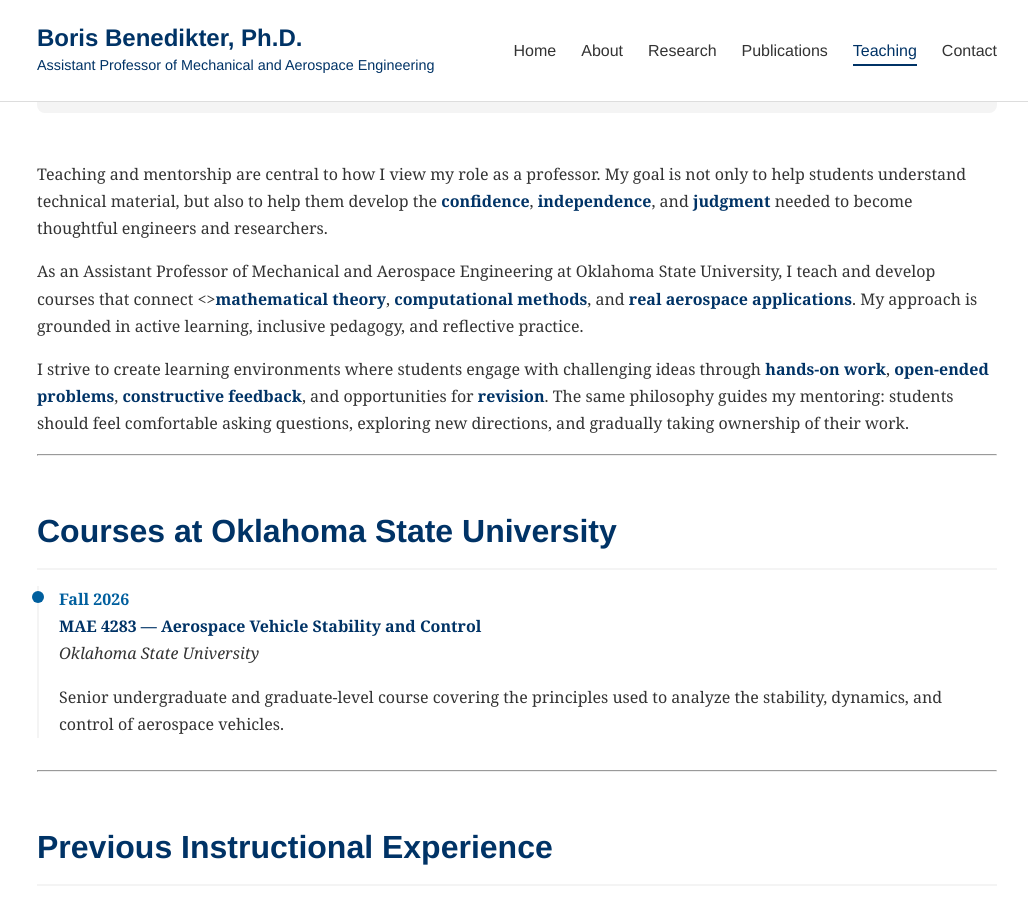
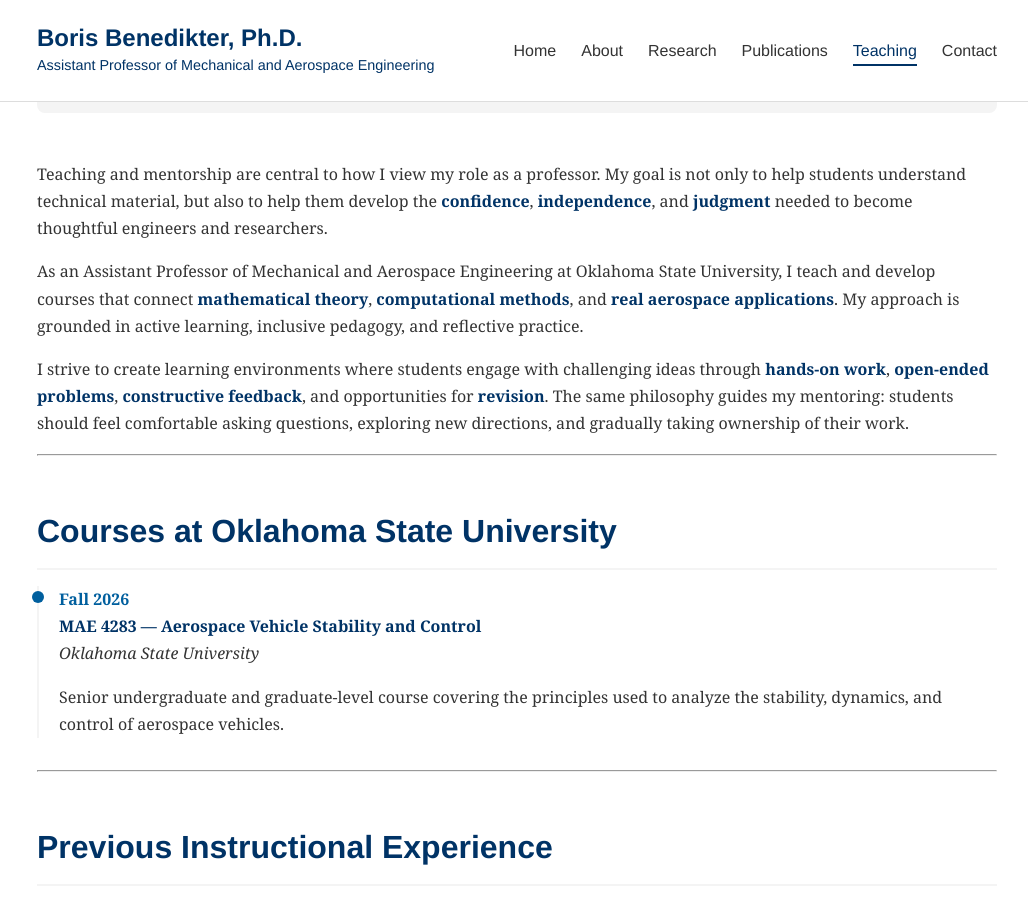
Before and after one commit to borisbenedikter/borisbenedikter.github.io, a Jekyll site: the page built from teaching.md, in a window 1280 px wide and 900 px high, scrolled down 315 px. Shown: the whole window, without its empty margins (123-1151 px from the left). Built offline with Jekyll 4.4.1, drawn with Linux system fonts in a browser that asks for light colours.

Commit message:
typos fixed

```diff
--- a/teaching.md
+++ b/teaching.md
@@ -12,7 +12,7 @@ title: Teaching | Boris Benedikter, Ph.D.
 
 Teaching and mentorship are central to how I view my role as a professor. My goal is not only to help students understand technical material, but also to help them develop the <strong>confidence</strong>, <strong>independence</strong>, and <strong>judgment</strong> needed to become thoughtful engineers and researchers.
 
-As an Assistant Professor of Mechanical and Aerospace Engineering at Oklahoma State University, I teach and develop courses that connect <><strong>mathematical theory</strong>, <strong>computational methods</strong>, and <strong>real aerospace applications</strong>. My approach is grounded in active learning, inclusive pedagogy, and reflective practice.
+As an Assistant Professor of Mechanical and Aerospace Engineering at Oklahoma State University, I teach and develop courses that connect <strong>mathematical theory</strong>, <strong>computational methods</strong>, and <strong>real aerospace applications</strong>. My approach is grounded in active learning, inclusive pedagogy, and reflective practice.
 
 I strive to create learning environments where students engage with challenging ideas through <strong>hands-on work</strong>, <strong>open-ended problems</strong>, <strong>constructive feedback</strong>, and opportunities for <strong>revision</strong>. The same philosophy guides my mentoring: students should feel comfortable asking questions, exploring new directions, and gradually taking ownership of their work.
 
```
Also changed, not shown: research.md (+1 -1 lines).
